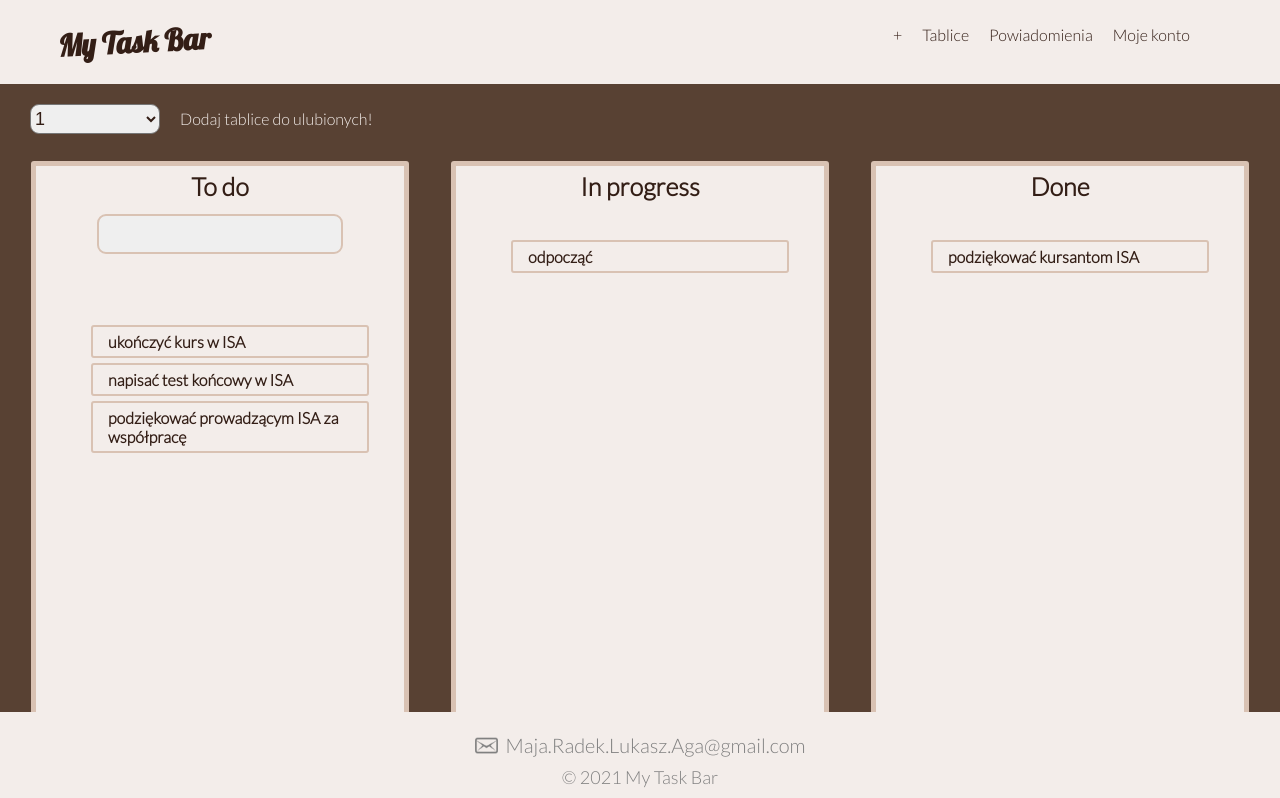
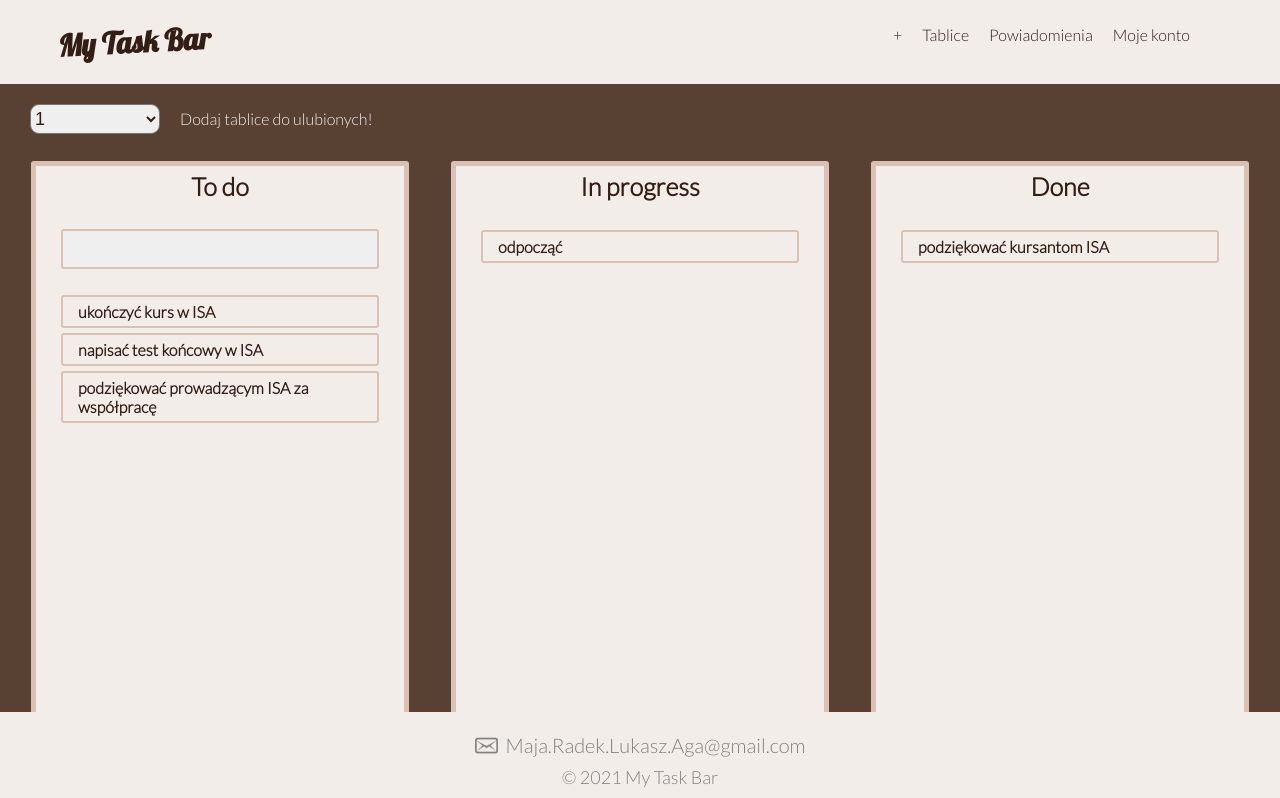
Before and after one commit to infoshareacademy/jfdzr2-nuclear-penguins, a React (Create React App) app: page /bartable in a window 1280 px wide. Shown: the top 798 px of the page. Built offline with nearby package versions, Linux system fonts and the light colour scheme.

Commit message:
change input  style

```diff
--- a/src/components/boards/Boards.js
+++ b/src/components/boards/Boards.js
@@ -67,6 +67,7 @@ export const Boards = () => {
                 }}
               >
                 <input
+                  type="text"
                   onChange={(e) => setTaskTitle(e.target.value)}
                   value={taskTitle}
                 />
--- a/src/components/boards/boards.css
+++ b/src/components/boards/boards.css
@@ -20,6 +20,7 @@
 }
 .titleOfBoard {
   font-size: 25px;
+  padding: 0 0 5px 0;
 }
 
 .addNote {
@@ -33,7 +34,11 @@
   text-decoration: none;
 }
 
-input {
+form {
+  margin: 23px 0 0 0;
+  padding: 0;
+}
+input[type='text'] {
   border: 2px solid #d9c2b3;
   border-radius: 3px;
   cursor: pointer;
@@ -43,6 +48,9 @@ input {
   font-size: 1rem;
   background-color: #efefef;
   box-sizing: border-box;
+  outline: none;
+  width: 97%;
+  margin-bottom: 2px;
 }
 
 @media (min-width: 320px) and (max-width: 502px) and (orientation: portrait) {
--- a/src/components/notes/DropPlace.js
+++ b/src/components/notes/DropPlace.js
@@ -3,16 +3,13 @@ import {useDrop} from 'react-dnd';
 
 function getStyle(backgroundColor) {
   return {
-    color: 'white',
     backgroundColor,
     textAlign: 'left',
     float: 'left',
     fontSize: '1rem',
-    padding: '5px 20px 5px 20px',
     width: '100%',
     height: '100vh',
     borderRadius: '3px',
-    margin: '10px',
   };
 }
 
```
